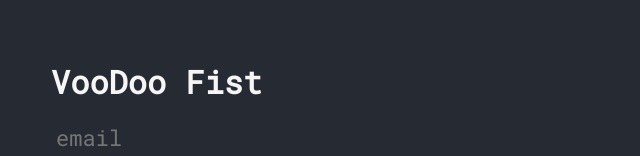
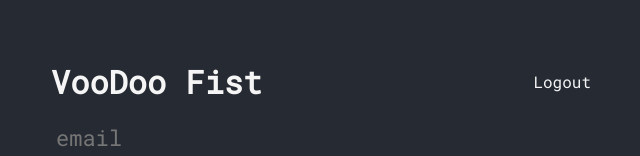
Before and after one commit to skomposzczet/voodoo-fist, a Vue app in the folder application/front/: page /auth in a window 1280 px wide. Shown: the top 156 px of the page, without its empty margins (319-959 px from the left). Built offline with nearby package versions, Linux system fonts and the light colour scheme; sample sign-in values are in the browser's storage.

Commit message:
add logout button

```diff
--- a/application/front/src/components/MyHeader.vue
+++ b/application/front/src/components/MyHeader.vue
@@ -3,6 +3,7 @@
         <router-link to="/" >
             <h1>{{ title }}</h1>
         </router-link>
+        <a v-if="$store.state.auth.status" class="hvr" @click="logout">Logout</a>
     </header>
 </template>
 
@@ -14,6 +15,12 @@ export default defineComponent({
     props: {
         title: String,
     },
+    methods: {
+        logout() {
+            this.$store.dispatch('auth/logout');
+            this.$router.push('/auth');
+        }
+    }
 });
 </script>
 
@@ -24,5 +31,4 @@ export default defineComponent({
     align-items: center;
     margin-bottom: 20px;
 }
-
 </style>
```
Lines whose indentation alone changed are shown as unchanged.
